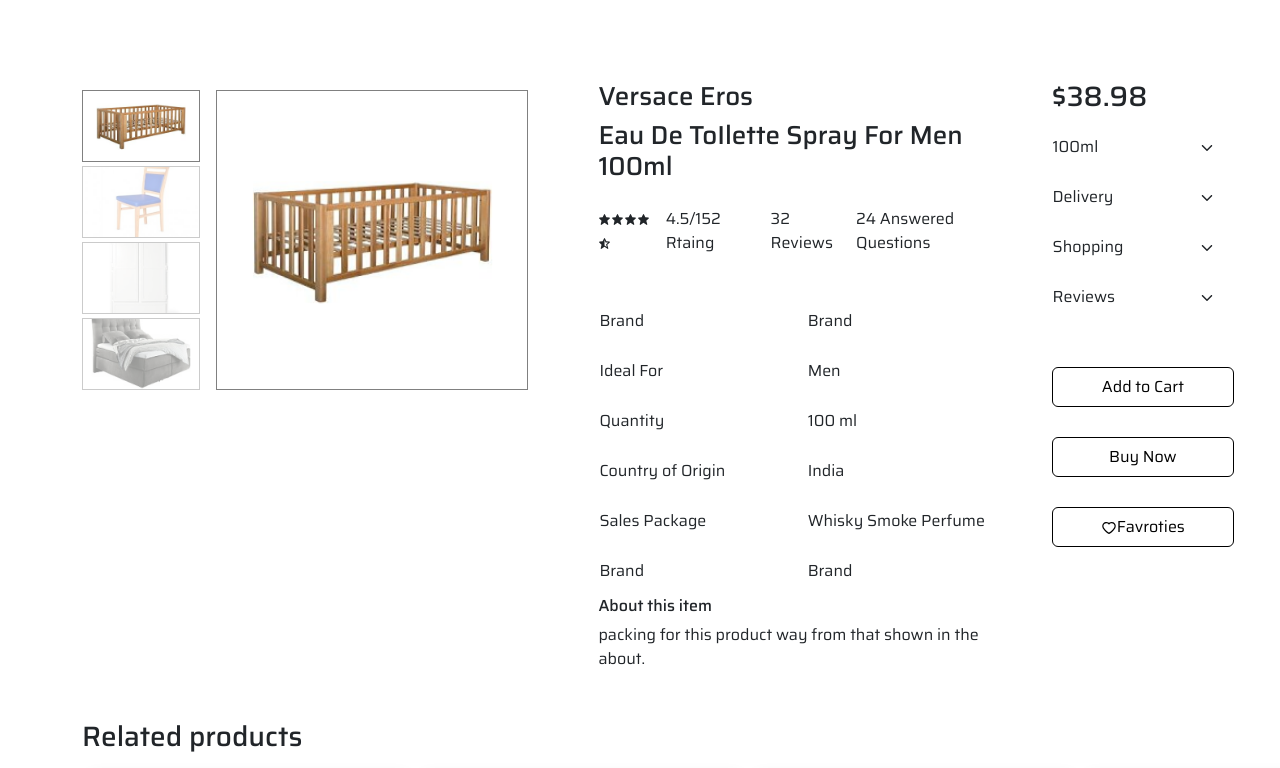
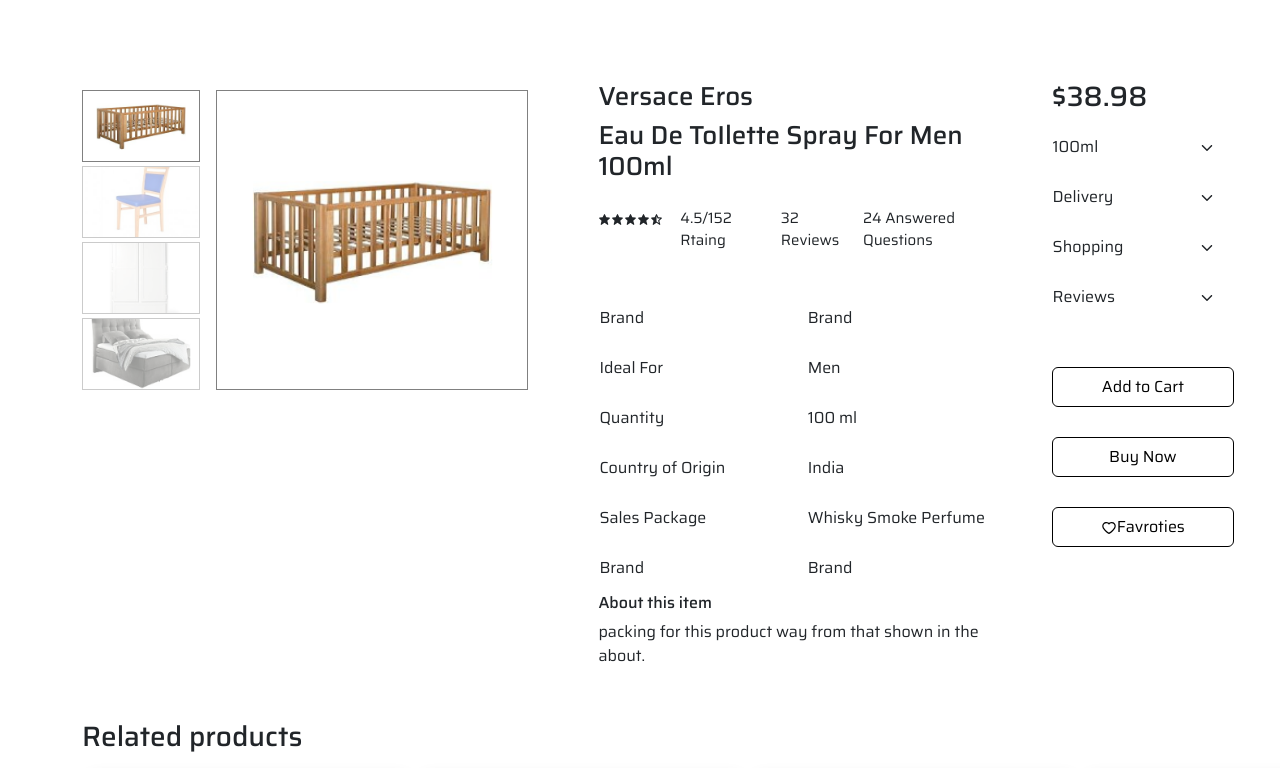
Before and after one commit to Binshad-P/furnishop, a React (Create React App) app: page /product_details in a window 1280 px wide. Shown: the top 768 px of the page. Built offline with nearby package versions, Linux system fonts and the light colour scheme.

Commit message:
second commit

```diff
--- a/package.json
+++ b/package.json
@@ -40,5 +40,8 @@
       "last 1 firefox version",
       "last 1 safari version"
     ]
+  },
+  "devDependencies": {
+    "gh-pages": "^6.1.0"
   }
 }
--- a/src/Pages/Product_details/OverView.css
+++ b/src/Pages/Product_details/OverView.css
@@ -19,9 +19,15 @@
     text-align: left;
     width:30%
 }
+.OverView .starzz{
+    width: 80px;
+}
 .OverView .rating{
     display: flex;
     gap: 10px;
+}
+.OverView .rating p{
+    font-size: 15px;
 }
 .OverView .descps{
     display: flex;
```
Also changed, not shown: 1 other file (tests, documents, lock files or other folders).
